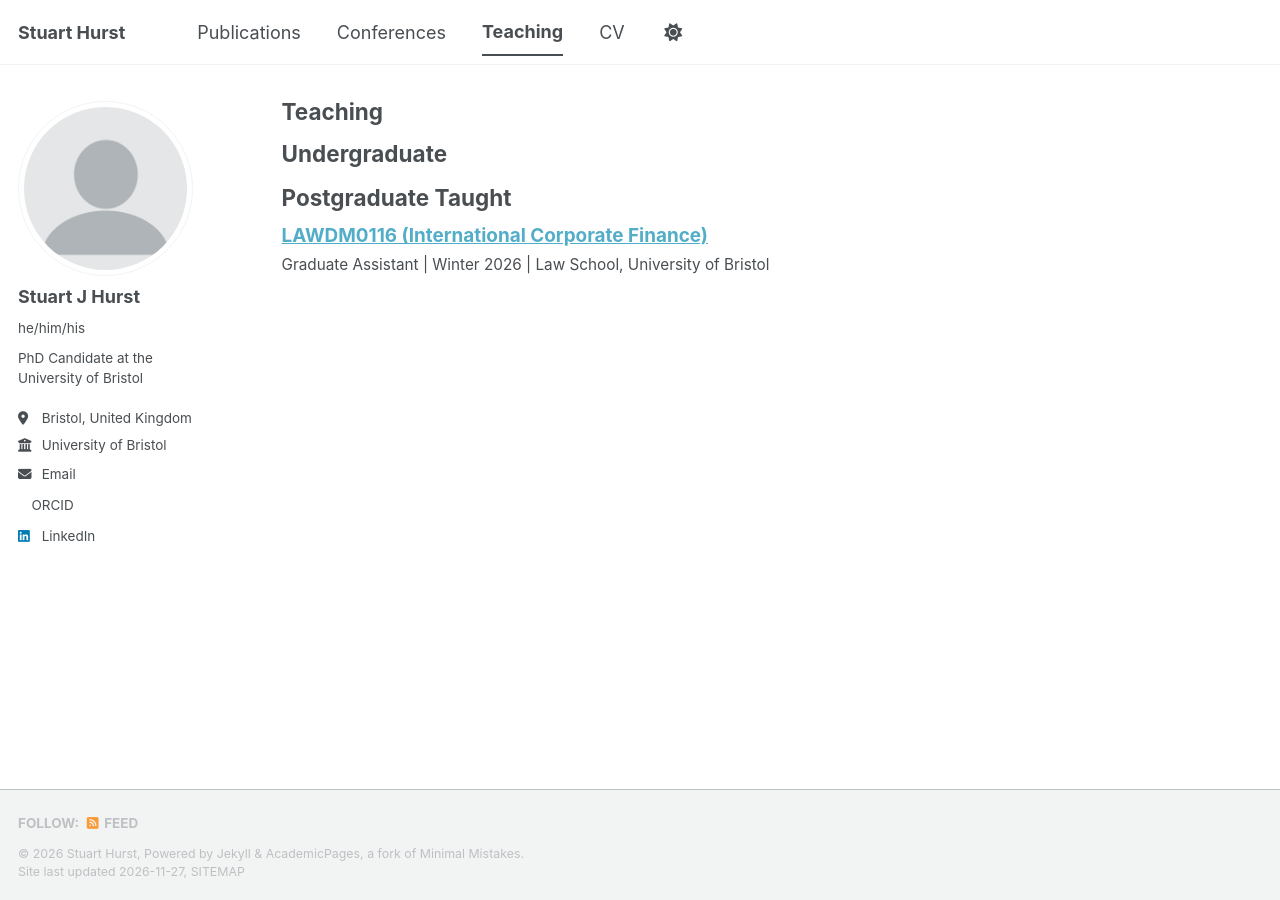
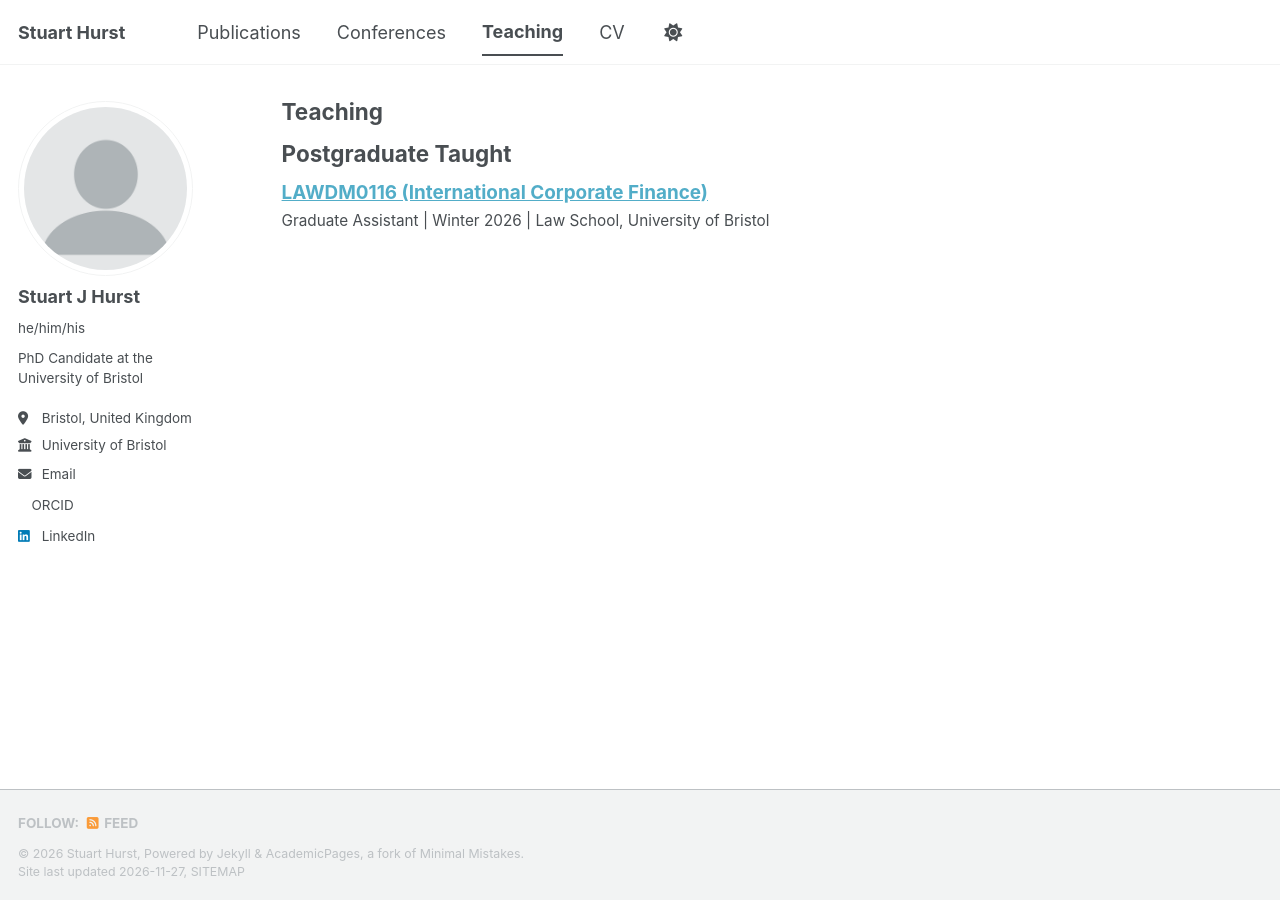
Before and after one commit to stuartjhurst/stuartjhurst.github.io, a Jekyll site: the page built from _pages/teaching.html, in a window 1280 px wide. Built offline with Jekyll 4.4.1, drawn with Linux system fonts in a browser that asks for light colours; a script bundle is joined from its source files by our own code; a style sheet for code colours, icons or effects is not loaded.

Commit message:
Update teaching.html

```diff
--- a/_pages/teaching.html
+++ b/_pages/teaching.html
@@ -7,14 +7,18 @@ author_profile: true
 
 {% include base_path %}
 
+{% assign undergrad = site.teaching | where: "type", "Undergraduate" | reversed %}
+{% if undergrad.size > 0 %}
 <h2>Undergraduate</h2>
-{% assign undergrad = site.teaching | where: "type", "Undergraduate" | reversed %}
 {% for post in undergrad %}
   {% include archive-single.html %}
 {% endfor %}
+{% endif %}
 
+{% assign postgrad = site.teaching | where: "type", "Postgraduate Taught" | reversed %}
+{% if postgrad.size > 0 %}
 <h2>Postgraduate Taught</h2>
-{% assign postgrad = site.teaching | where: "type", "Postgraduate Taught" | reversed %}
 {% for post in postgrad %}
   {% include archive-single.html %}
 {% endfor %}
+{% endif %}
```
